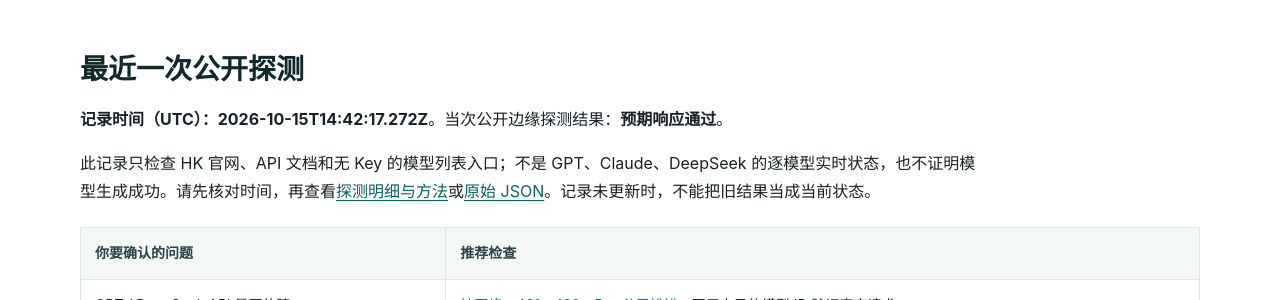
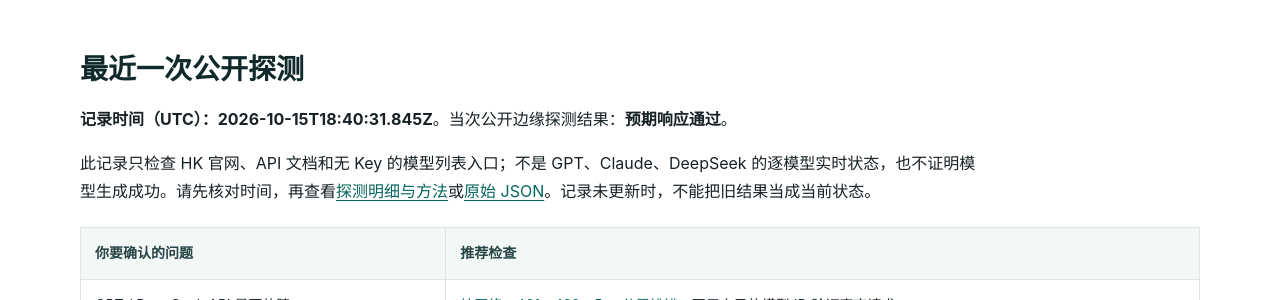
Before and after one commit to KKWANG4444/api-status, a Jekyll site: the page built from index.md, in a window 1280 px wide and 900 px high, scrolled down 364 px. Shown: the part 151-451 px from the top of the window. Built offline with Jekyll 4.4.1, drawn with Linux system fonts in a browser that asks for light colours.

Commit message:
chore: update public edge status

```diff
--- a/_data/status.json
+++ b/_data/status.json
@@ -1,7 +1,7 @@
 {
   "status": "operational",
-  "checked_at": "2026-10-15T14:42:17.272Z",
-  "duration_ms": 792,
+  "checked_at": "2026-10-15T18:40:31.845Z",
+  "duration_ms": 671,
   "overall": true,
   "components": [
     {
@@ -10,7 +10,7 @@
       "url": "https://www.aifast.hk/",
       "ok": true,
       "status": 200,
-      "elapsed_ms": 725,
+      "elapsed_ms": 601,
       "content_type": "text/html; charset=utf-8",
       "detail": "Expected public edge response"
     },
@@ -20,7 +20,7 @@
       "url": "https://api.aifast.hk/",
       "ok": true,
       "status": 200,
-      "elapsed_ms": 467,
+      "elapsed_ms": 560,
       "content_type": "text/html",
       "detail": "Expected public edge response"
     },
@@ -30,7 +30,7 @@
       "url": "https://www.aifast.hk/v1/models",
       "ok": true,
       "status": 401,
-      "elapsed_ms": 648,
+      "elapsed_ms": 631,
       "content_type": "application/json; charset=utf-8",
       "detail": "Expected public edge response"
     }
--- a/data/status.json
+++ b/data/status.json
@@ -1,7 +1,7 @@
 {
   "status": "operational",
-  "checked_at": "2026-10-15T14:42:17.272Z",
-  "duration_ms": 792,
+  "checked_at": "2026-10-15T18:40:31.845Z",
+  "duration_ms": 671,
   "overall": true,
   "components": [
     {
@@ -10,7 +10,7 @@
       "url": "https://www.aifast.hk/",
       "ok": true,
       "status": 200,
-      "elapsed_ms": 725,
+      "elapsed_ms": 601,
       "content_type": "text/html; charset=utf-8",
       "detail": "Expected public edge response"
     },
@@ -20,7 +20,7 @@
       "url": "https://api.aifast.hk/",
       "ok": true,
       "status": 200,
-      "elapsed_ms": 467,
+      "elapsed_ms": 560,
       "content_type": "text/html",
       "detail": "Expected public edge response"
     },
@@ -30,7 +30,7 @@
       "url": "https://www.aifast.hk/v1/models",
       "ok": true,
       "status": 401,
-      "elapsed_ms": 648,
+      "elapsed_ms": 631,
       "content_type": "application/json; charset=utf-8",
       "detail": "Expected public edge response"
     }
```
